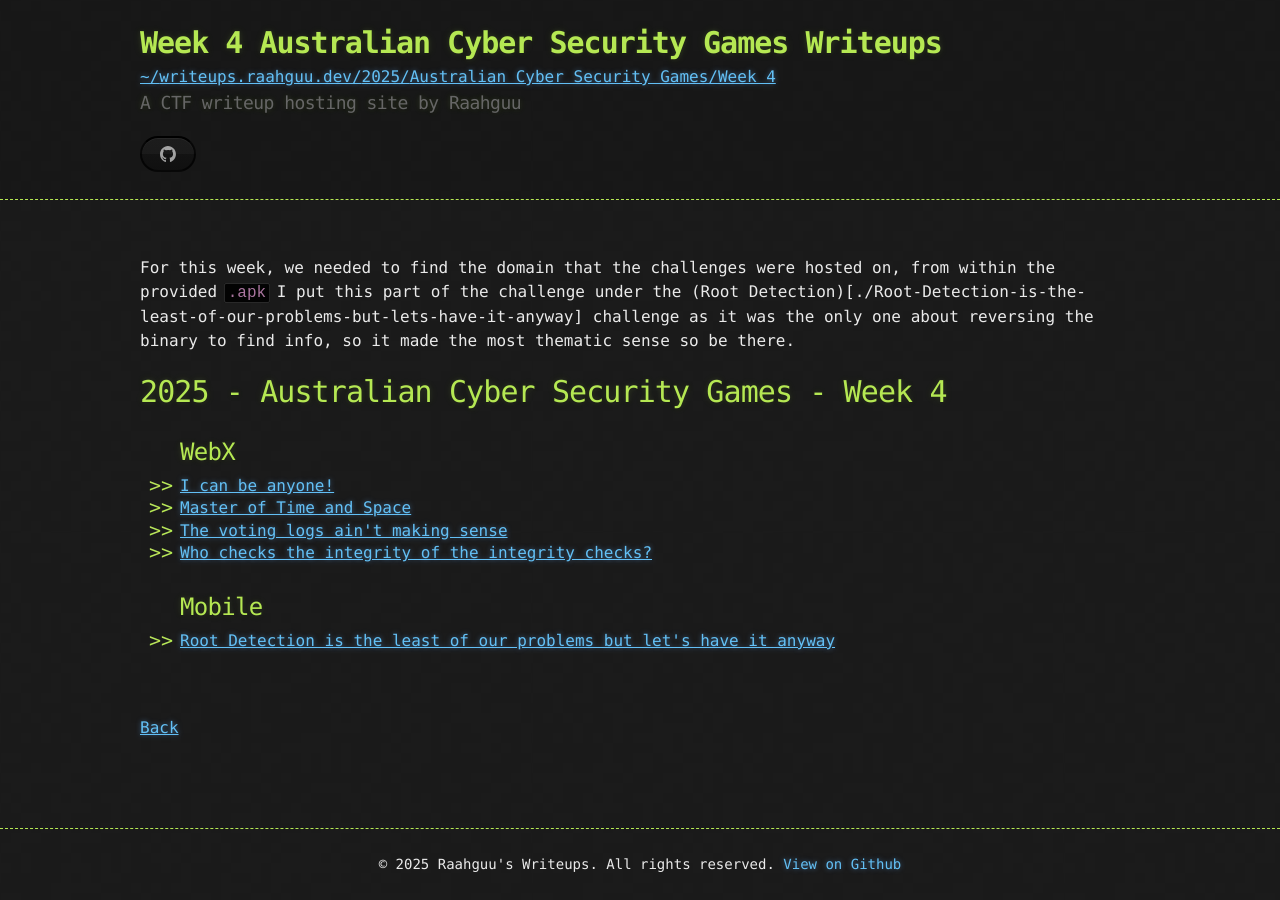
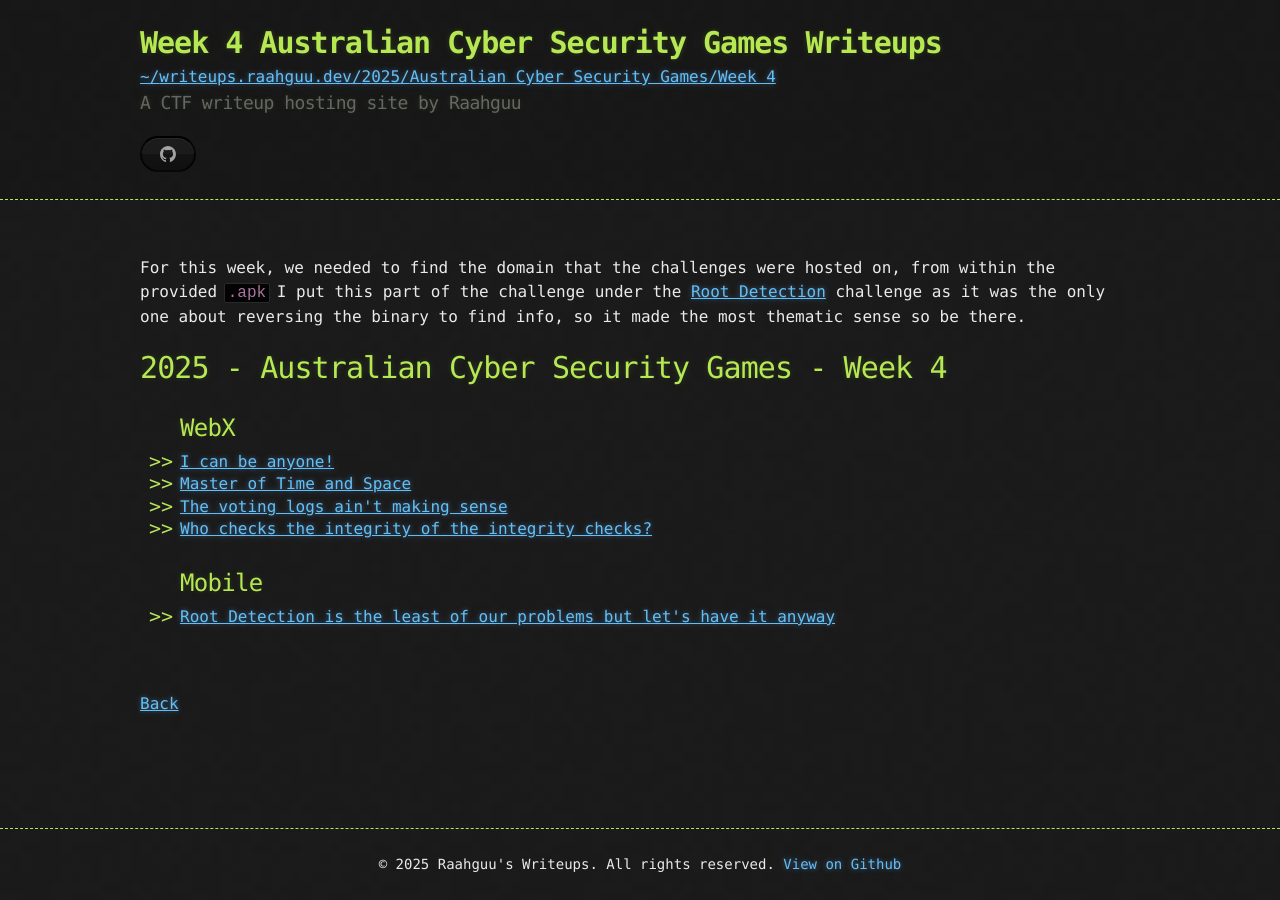
Before and after one commit to Raahguu/writeups.raahguu.dev, a Jekyll site: the page built from _writeups/2025/Australian-Cyber-Security-Games/Week-4/index.md, in a window 1280 px wide. Built offline with Jekyll 4.4.1, drawn with Linux system fonts in a browser that asks for light colours.

Commit message:
AustCyberGamesWeek4 Index had a link whith the wrong syntax

```diff
--- a/_writeups/2025/Australian-Cyber-Security-Games/Week-4/index.md
+++ b/_writeups/2025/Australian-Cyber-Security-Games/Week-4/index.md
@@ -5,4 +5,4 @@ title: Week 4 Australian Cyber Security Games Writeups
 ---
 
 For this week, we needed to find the domain that the challenges were hosted on, from within the provided `.apk`
-I put this part of the challenge under the (Root Detection)[./Root-Detection-is-the-least-of-our-problems-but-lets-have-it-anyway] challenge as it was the only one about reversing the binary to find info, so it made the most thematic sense so be there.
+I put this part of the challenge under the [Root Detection](./Root-Detection-is-the-least-of-our-problems-but-lets-have-it-anyway) challenge as it was the only one about reversing the binary to find info, so it made the most thematic sense so be there.
```
